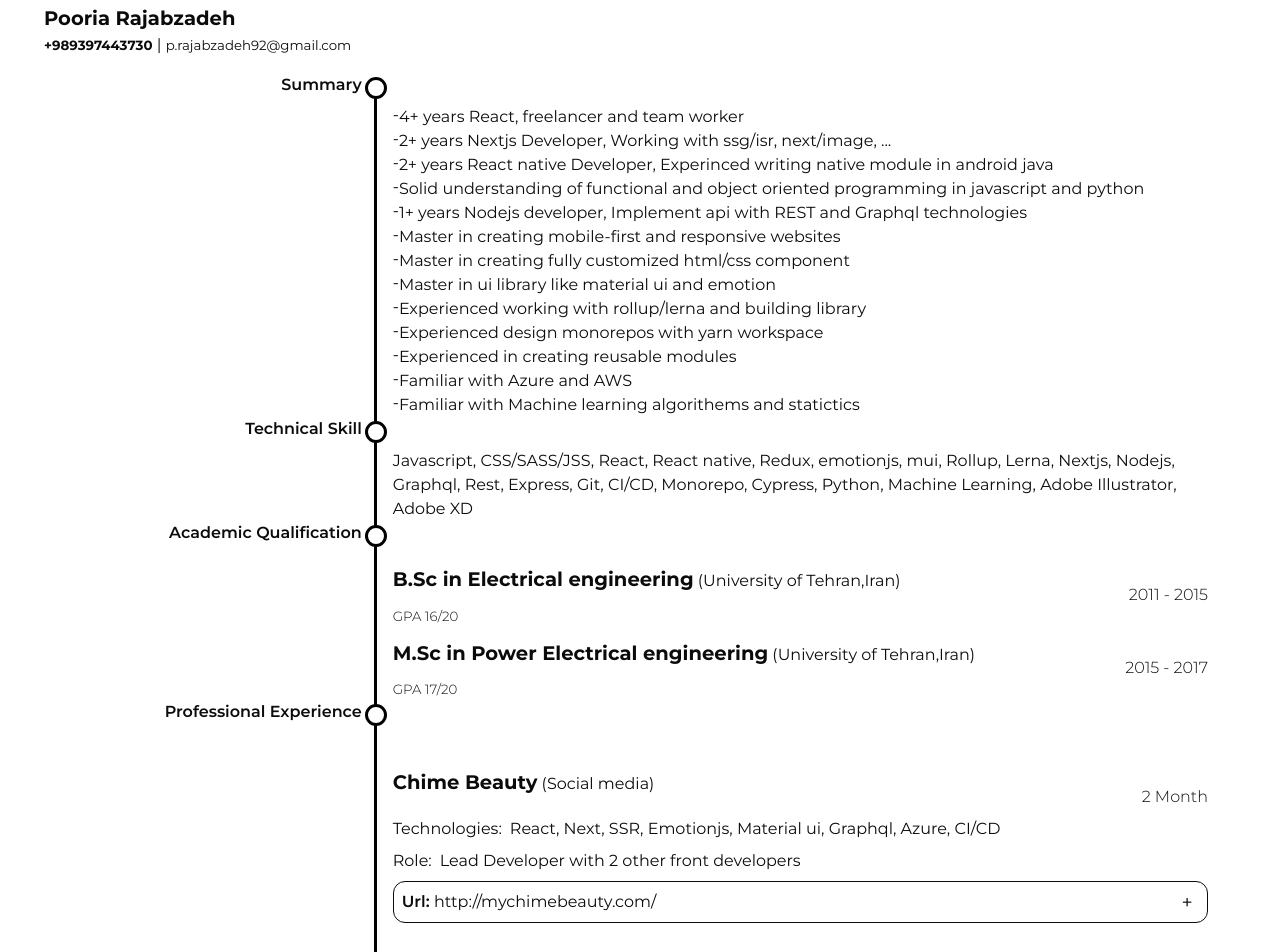
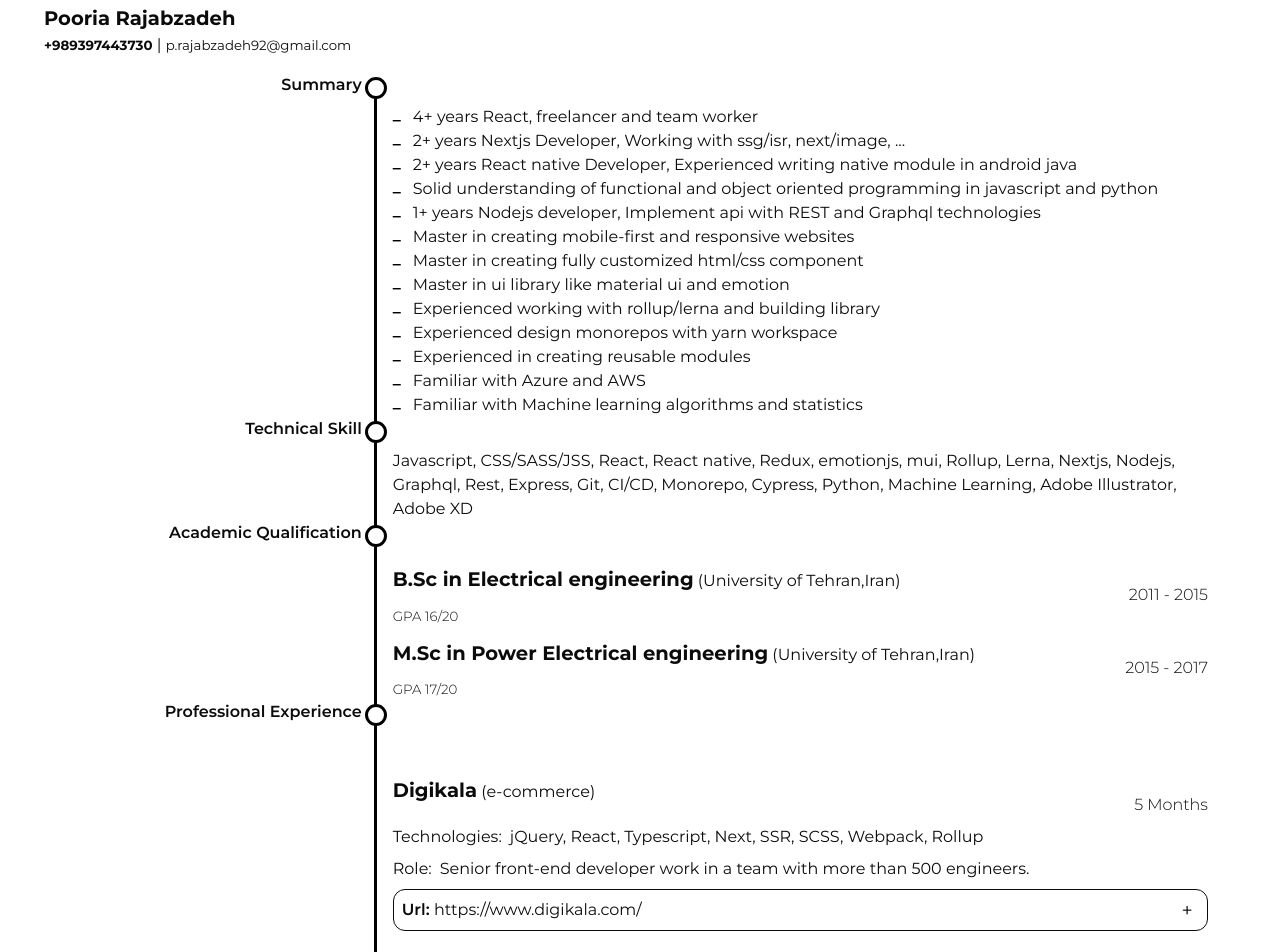
Before and after one commit to pooria-zadeh/portfolio, a Next.js app: page /en in a window 1280 px wide. Shown: the top 952 px of the page. Built offline with nearby package versions, Linux system fonts and the light colour scheme; a web font is replaced by a local one.

Commit message:
fix: edit ui bug issues

```diff
--- a/src/components/base/MList/styled.ts
+++ b/src/components/base/MList/styled.ts
@@ -8,7 +8,9 @@ export const MUList = styled.ul({
 export const MUListItem = styled.li({
 
   "&:before": {
-    content: "'-'",
+    content: "'_'",
     float: 'left',
+    marginRight:12,
+    fontWeight:700
   },
 });
--- a/src/components/base/dropdown/accordion.flat.tsx
+++ b/src/components/base/dropdown/accordion.flat.tsx
@@ -11,6 +11,7 @@ export const BSFlatAccordion = styled(MColumnView)<AppBaseColorType>(
     borderColor: getPaletteColor({ palette, degree }),
     borderRadius: theme.shape.borderRadius.medium,
     padding: 8,
+    wordBreak:"break-word"
   })
 );
 
--- a/src/i18n/locales/en/common.ts
+++ b/src/i18n/locales/en/common.ts
@@ -16,7 +16,7 @@ const common = {
       list: [
         "4+ years React, freelancer and team worker",
         "2+ years Nextjs Developer, Working with ssg/isr, next/image, ...",
-        "2+ years React native Developer, Experinced writing native module in android java",
+        "2+ years React native Developer, Experienced writing native module in android java",
         "Solid understanding of functional and object oriented programming in javascript and python",
         "1+ years Nodejs developer, Implement api with REST and Graphql technologies",
         "Master in creating mobile-first and responsive websites",
@@ -26,7 +26,7 @@ const common = {
         "Experienced design monorepos with yarn workspace",
         "Experienced in creating reusable modules",
         "Familiar with Azure and AWS",
-        "Familiar with Machine learning algorithems and statictics",
+        "Familiar with Machine learning algorithms and statistics",
       ],
     },
     techSkill: {
@@ -77,6 +77,26 @@ const common = {
       title: "Professional Experience",
       list: [
         {
+          name: "Digikala",
+          category: "e-commerce",
+          link: "https://www.digikala.com/",
+          description: {
+            text: "Digikala is the biggest e-commerce company in Iran, I work in the commercial team on seller panel and also maintain and develop core packages.",
+          },
+          technologies: [
+            "jQuery",
+            "React",
+            "Typescript",
+            "Next",
+            "SSR",
+            "SCSS",
+            "Webpack",
+            "Rollup"
+          ],
+          role: "Senior front-end developer work in a team with more than 500 engineers.",
+          duration: "5 Months",
+        },
+        {
           name: "Chime Beauty",
           category: "Social media",
           link: "http://mychimebeauty.com/",
@@ -94,7 +114,7 @@ const common = {
             "CI/CD",
           ],
           role: "Lead Developer with 2 other front developers",
-          duration: "2 Month",
+          duration: "3 Months",
         },
 
         {
@@ -102,7 +122,7 @@ const common = {
           category: "Admin Panel",
           link: "https://kind-coast-062757d1e.azurestaticapps.net/en/auth/login/",
           description: {
-            text: "This is a admin panel with role base authorizaiton. All ui element implemented from scratch with emotionjs and api implemented with help of graphql and api state managed with swr and calls with optimistic updates, Each role has separate website so if you wanna see all pages you should try both user types.",
+            text: "This is a admin panel with role base authorization. All ui element implemented from scratch with emotionjs and api implemented with help of graphql and api state managed with swr and calls with optimistic updates, Each role has separate website so if you wanna see all pages you should try both user types.",
             testUsers: [
               { username: "manager@volynt.com", password: "123456" },
               { username: "superadmin@volynt.com", password: "123456" },
@@ -119,7 +139,7 @@ const common = {
             "CI/CD",
           ],
           role: "Lead Developer",
-          duration: "45 Days",
+          duration: "3 Months",
         },
 
         {
@@ -127,7 +147,7 @@ const common = {
           category: "Landing",
           link: "https://www.apsy.io/how-it-works/",
           description: {
-            text: "Embark is landing page of apsy which is a software company creating application using some automation processes. It has too many animation using react-spring and material ui help us as ui library.",
+            text: "Embark is landing page of the Apsy which is a software company creating application using some automation processes. It has too many animation using react-spring and material ui help us as ui library.",
           },
           technologies: [
             "React",
@@ -139,14 +159,14 @@ const common = {
             "CI/CD",
           ],
           role: "Lead Developer",
-          duration: "120 Days",
+          duration: "5 Months",
         },
         {
           name: "React Table and Map",
           category: "React Library",
           link: "https://cranky-snyder-0e6782.netlify.app/",
           description: {
-            text: "A map, table and table-map library. Code is not pulicly available as company requested. Leaflet map library and react-window and also material ui are most important library used in this project and rollup help us bundle this project. Document is written in mdx format.",
+            text: "A map, table and table-map library. Code is not publicly available as company requested. Leaflet map library and react-window and also material ui are most important library used in this project and rollup help us bundle this project. Document is written in mdx format.",
           },
           technologies: [
             "React",
@@ -158,7 +178,7 @@ const common = {
             "React-window",
           ],
           role: "Lead Developer",
-          duration: "90 Days",
+          duration: "4 Months",
         },
         {
           name: "Knitnet",
@@ -171,19 +191,19 @@ const common = {
 
           technologies: ["React", "CSR", "Material UI", "REST"],
           role: "Senior Developer",
-          duration: "90 Days",
+          duration: "6 Months",
         },
         {
           name: "Visual Query builder",
           category: "Analysis Application",
           link: "https://heuristic-lumiere-a191d3.netlify.app/",
           description: {
-            text: "(!This project is not completed!) This is a visual query builder for non-technicals who want to work with data.",
+            text: "(!This project is not completed!) This is a visual query builder for non-technical who want to work with data.",
           },
 
           technologies: ["React", "CSR", "Material UI", "redux"],
           role: "Lead Developer",
-          duration: "60 Days",
+          duration: "2 Months",
         },
       ] as Array<ProfessionDataType>,
     },
--- a/src/pages/index/cc.description.tsx
+++ b/src/pages/index/cc.description.tsx
@@ -7,12 +7,53 @@ import { MRowView } from "@/components/base/view-container/Row";
 import useTranslation from "@/i18n/hooks/useTranslation";
 import { ProfessionDataType } from "@/types/resume.type";
 import styled from "@emotion/styled";
-import { Fragment } from "react";
+import { Fragment, useEffect, useRef } from "react";
 
 const DescriptionText = styled(MText)(({ theme }) => ({
   fontWeight: 100,
   ...theme.typography.body2,
   margin: "8px 0",
+}));
+
+const Tooltip = styled("div")<{ text: string }>(({ text }) => ({
+  "&: before": {
+    transition: "all 0.15s",
+    content: `"${text}"`,
+    opacity: 0,
+    transform: "translateY(-24px)",
+    width: 240,
+    backgroundColor: "black",
+    color: "#fff",
+    textAlign: "center",
+    borderRadius: "6px",
+    padding: "5px 0",
+    position: "absolute",
+    zIndex: 1,
+    top: 48,
+    left: 48,
+  },
+  "&: after": {
+    transition: "all 0.15s",
+    content: "' '",
+    transform: "translateY(-24px)",
+    position: "absolute",
+    opacity: 0,
+    top: 24,
+    left: 48 + 120,
+    marginLeft: -12,
+    border: "solid 16px",
+    borderColor: "transparent transparent #00000099 transparent",
+  },
+  "&:hover": {
+    "&:before": {
+      transform: "translateY(0)",
+      opacity: 1,
+    },
+    "&:after": {
+      opacity: 1,
+      transform: "translateY(0)",
+    },
+  },
 }));
 
 export const DescriptionBox = ({
@@ -23,14 +64,43 @@ export const DescriptionBox = ({
   link: ProfessionDataType["link"];
 }) => {
   const { t } = useTranslation();
+  const ctrlPressed = useRef(false);
+
+  useEffect(() => {
+    function onKeyDown(e: KeyboardEvent) {
+      if (e.ctrlKey || e.metaKey) {
+        ctrlPressed.current = true;
+      }
+    }
+    function onKeyUp() {
+      ctrlPressed.current = false;
+    }
+    document.addEventListener("keydown", onKeyDown);
+    document.addEventListener("keyup", onKeyUp);
+    return () => {
+      document.addEventListener("keydown", onKeyDown);
+      document.addEventListener("keyup", onKeyUp);
+    };
+  }, []);
   return (
     <FlatAccordion>
       <FlatAccordion.Title>
-        <BSHyperlink css={{ flex: 1 }} target="_blank" href={link}>
-          <MText span fontWeight="semibold">
-            Url:{" "}
-          </MText>
-          <MText span>{link}</MText>
+        <BSHyperlink
+          css={{ flex: 1 }}
+          target="_blank"
+          href={link}
+          onClick={(e) => {
+            if (!ctrlPressed.current&&window.innerWidth>600) {
+              e.preventDefault();
+            }
+          }}
+        >
+          <Tooltip text="hold ctrl or cmd + click">
+            <MText span fontWeight="semibold">
+              Url:{" "}
+            </MText>
+            <MText span>{link}</MText>
+          </Tooltip>
         </BSHyperlink>
       </FlatAccordion.Title>
       <FlatAccordion.Body>
--- a/src/pages/index/page.index.tsx
+++ b/src/pages/index/page.index.tsx
@@ -8,6 +8,7 @@ import useTranslation from "@/i18n/hooks/useTranslation";
 import { AcademicDataType, ProfessionDataType } from "@/types/resume.type";
 import styled from "@emotion/styled";
 import { LINKS, OBJECT_DATA } from "pr.data";
+import { useEffect, useRef } from "react";
 
 import { DescriptionBox } from "./cc.description";
 import { CsvUList } from "./cc.list";
@@ -107,6 +108,7 @@ const DataNDurationRow = ({
 export const IndexPageComponent = () => {
   const { t } = useTranslation();
 
+
   return (
     <MContainerView maxWidth="md" css={{ padding: 4 }}>
       <MText variant="h4" fontWeight="bold">
@@ -187,7 +189,7 @@ export const IndexPageComponent = () => {
               }: ProfessionDataType,
               idx: number
             ) => (
-              <div key={idx} css={{ margin: "24px 0" }}>
+              <div key={idx} css={{ margin: "32px 0" }}>
                 <DataNDurationRow
                   name={name}
                   subtitle={category}
@@ -195,12 +197,16 @@ export const IndexPageComponent = () => {
                 />
 
                 <SubSection>
-                  <MText span css={{marginRight:8 }}>{t("technologies")}:</MText>
+                  <MText span css={{ marginRight: 8 }}>
+                    {t("technologies")}:
+                  </MText>
 
                   <CsvUList list={technologies} />
                 </SubSection>
                 <SubSection>
-                  <MText span css={{marginRight:8 }}>{t("role")}:</MText>
+                  <MText span css={{ marginRight: 8 }}>
+                    {t("role")}:
+                  </MText>
                   <MText>{role}</MText>
                 </SubSection>
                 <DescriptionBox {...description} link={link} />
```
Also changed, not shown: src/components/base/MRadio/RadioButtonGroup.tsx (renamed from src/components/base/radio/RadioButtonGroup.tsx), src/components/base/MRadio/styled.ts (renamed from src/components/base/radio/styled.ts).
